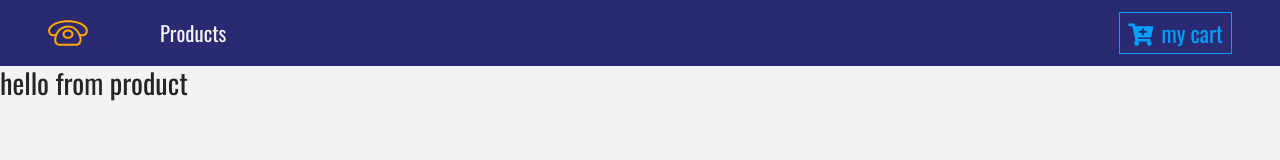
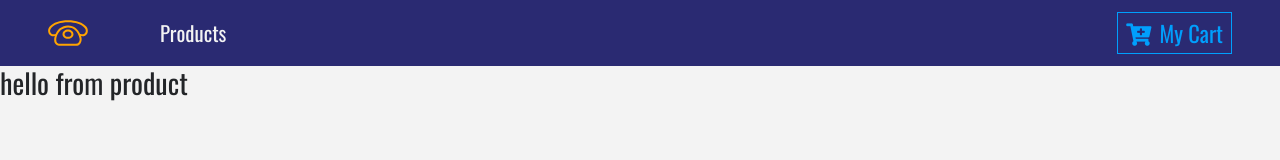
Before and after one commit to spiritxhx/PhoneStore, a React (Create React App) app: page / in a window 1280 px wide. Shown: the top 160 px of the page. Built offline with nearby package versions, Linux system fonts and the light colour scheme.

Commit message:
fix the capitalize typo

```diff
--- a/src/components/Button.js
+++ b/src/components/Button.js
@@ -1,7 +1,7 @@
 import styled from 'styled-components';
 
 export const ButtonContainer = styled.button`
-    text-transform: capitalized;
+    text-transform: capitalize;
     font-size:1.4rem;
     background: transparent;
     border: 0.05rem solid var(--lightBlue);
```
